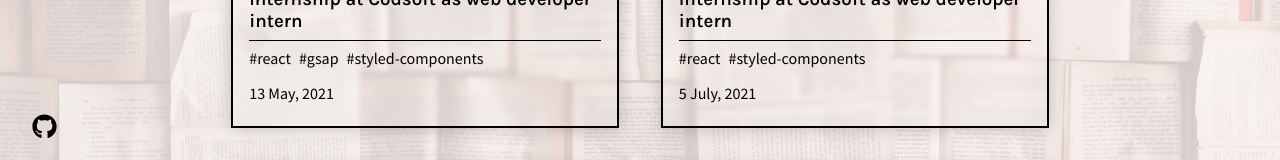
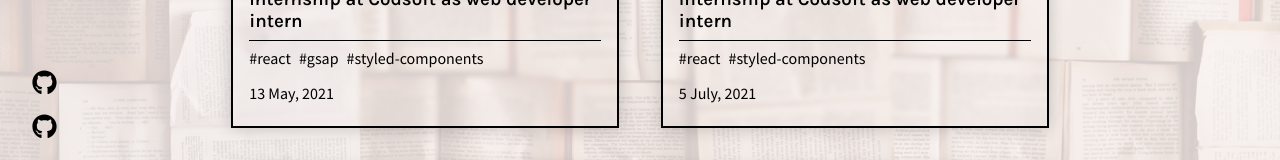
Before and after one commit to Vinay-patle/vinaypatle, a React (Create React App) app: page /blog in a window 1280 px wide. Shown: the part 388-548 px from the top of the page. Built offline with nearby package versions, Linux system fonts and the light colour scheme.

Commit message:
Update SocialIcons.js

```diff
--- a/src/subComponents/SocialIcons.js
+++ b/src/subComponents/SocialIcons.js
@@ -2,7 +2,7 @@ import { motion } from "framer-motion";
 import React from "react";
 // import { NavLink } from 'react-router-dom'
 import styled from "styled-components";
-import { Facebook, Github, Twitter, YouTube } from "../components/AllSvgs";
+import { Facebook, Github, Linkedin, Twitter, YouTube } from "../components/AllSvgs";
 import { DarkTheme } from "../components/Themes";
 
 const Icons = styled.div`
@@ -31,6 +31,24 @@ const Line = styled(motion.span)`
 const SocialIcons = (props) => {
   return (
     <Icons>
+      <motion.div
+        initial={{ scale: 0 }}
+        animate={{ scale: [0, 1, 1.5, 1] }}
+        transition={{ type: "spring", duration: 1, delay: 1 }}
+      >
+        <a
+          style={{ color: "inherit" }}
+          //target="_blank"
+          href={"https://github.com/vinay-patle"}
+        >
+          <Linkedin
+            width={25}
+            height={25}
+            fill={props.theme === "dark" ? DarkTheme.text : DarkTheme.body}
+          />
+        </a>
+      </motion.div>
+
       <motion.div
         initial={{ scale: 0 }}
         animate={{ scale: [0, 1, 1.5, 1] }}
```
